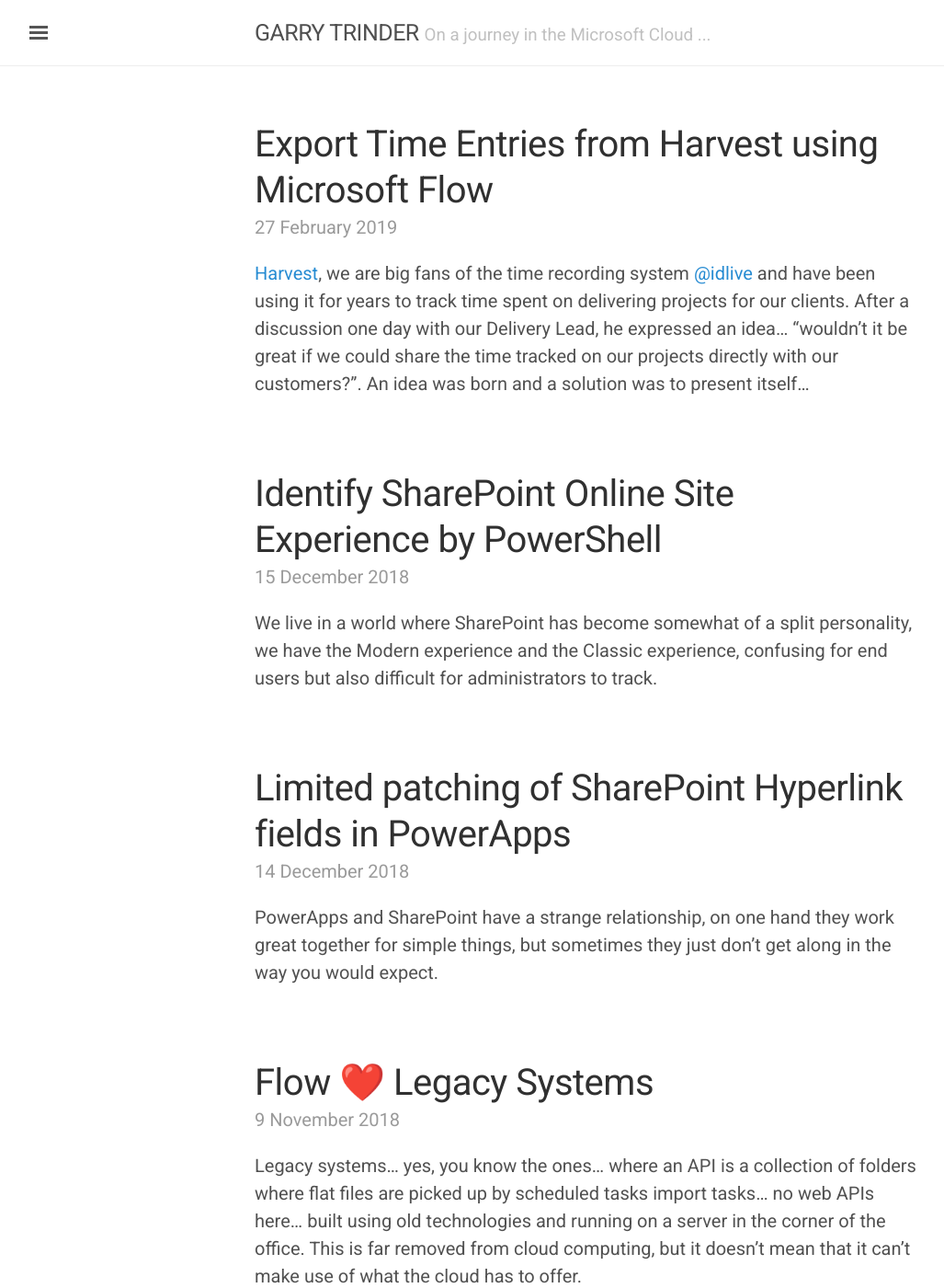
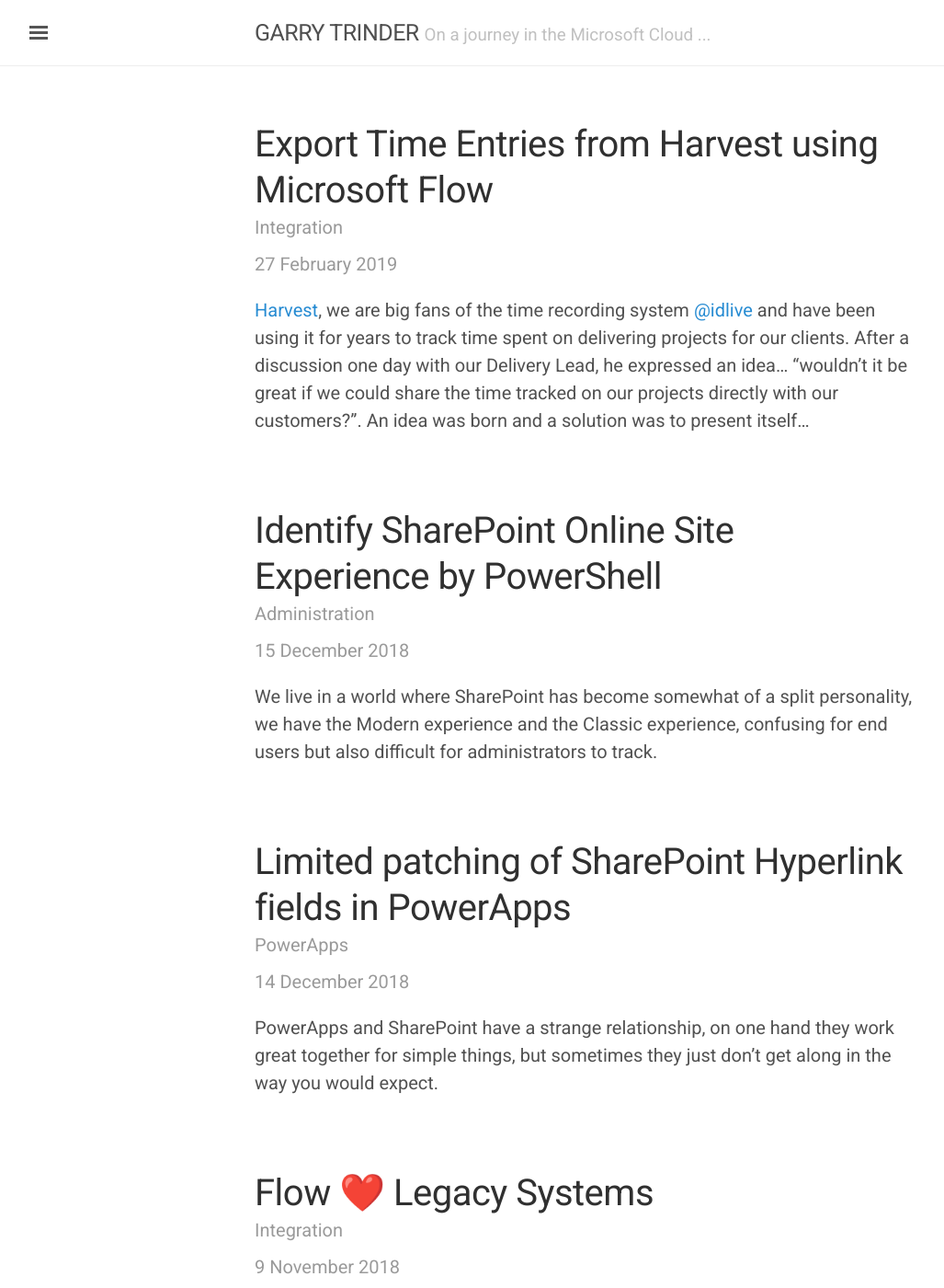
Before and after one commit to garrytrinder/garrytrinder.github.io, a Jekyll site: the page built from index.html, in a window 1280 px wide and 1400 px high. Shown: the whole window at 92% size, without its empty margins (3-1030 px from the left). Built offline with Jekyll 4.4.1, drawn with Linux system fonts in a browser that asks for light colours; nearby versions of some CDN libraries; the list of posts is cut into pages by our own code.

Commit message:
Added Category above Published Date

```diff
--- a/index.html
+++ b/index.html
@@ -11,6 +11,7 @@ title: Home
         {{ post.title }}
       </a>
     </h1>
+    <span class="post-category">{{ post.category }}</span>
     <span class="post-date">{{ post.date | date: "%-d %B %Y" }}</span>
     {{ post.excerpt }}
   </div>
```
